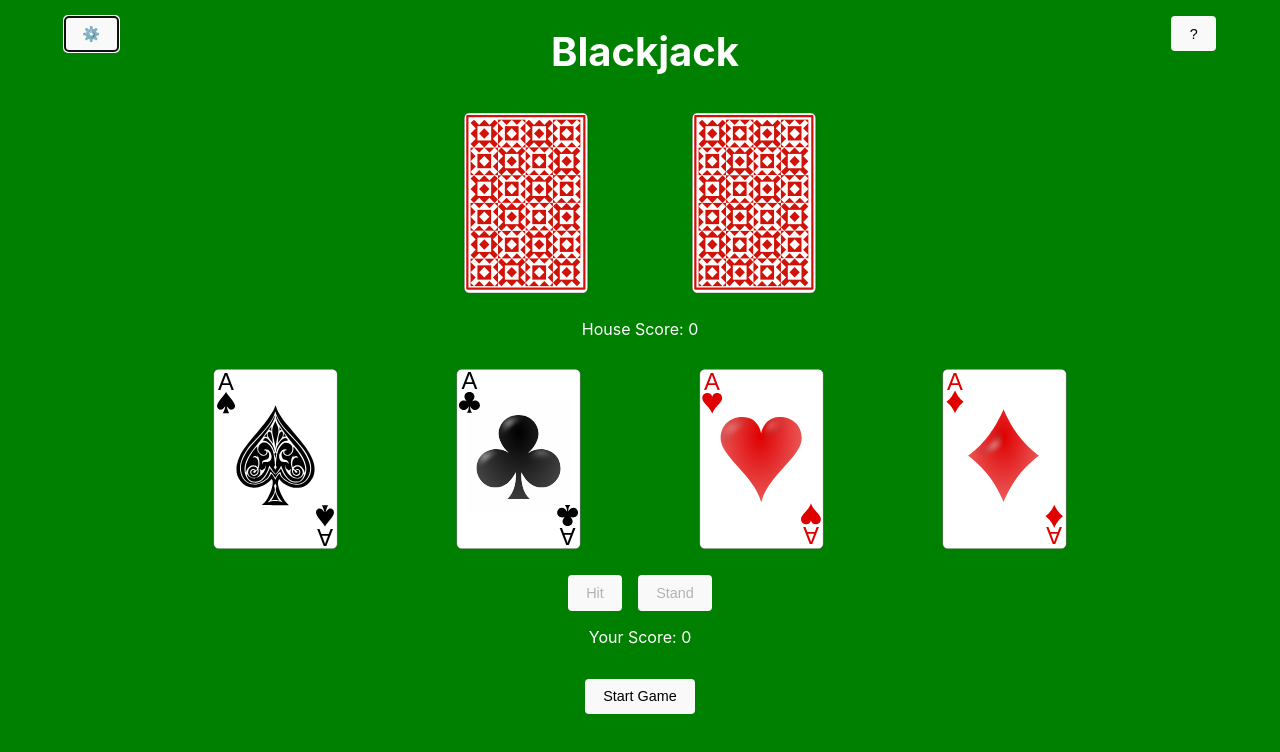
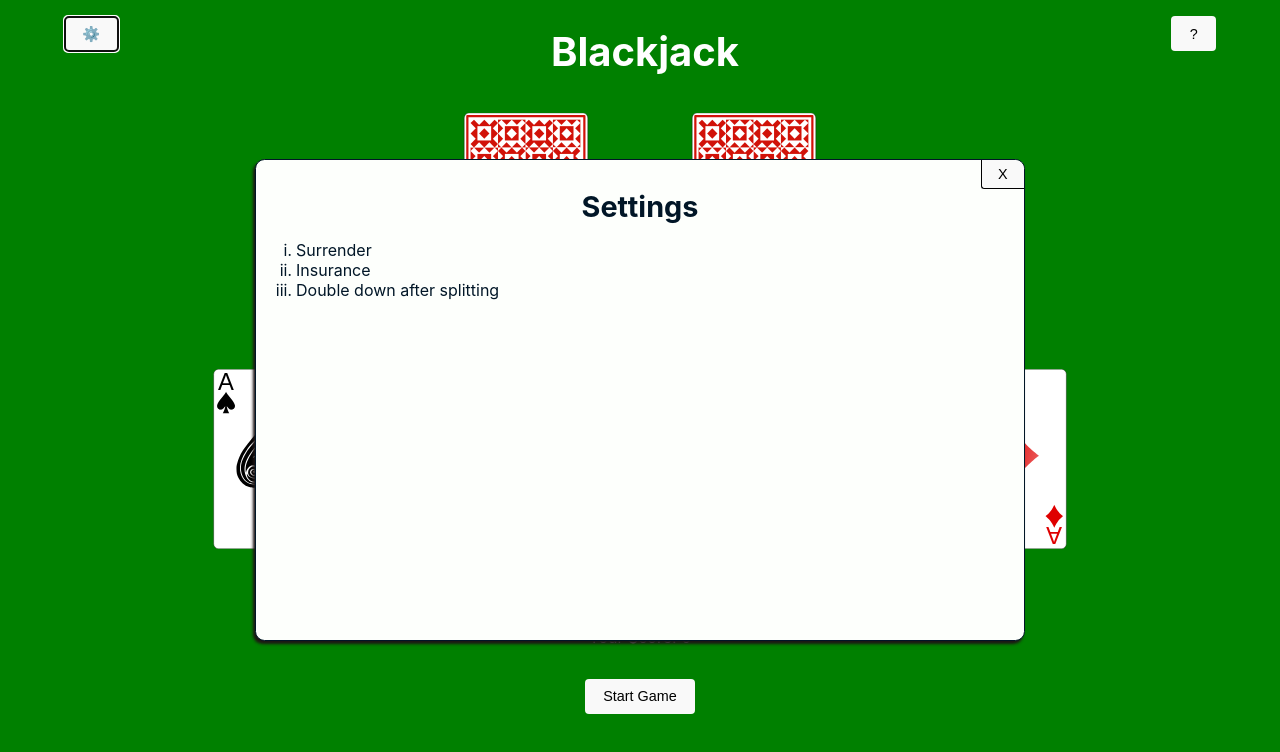
Before and after one commit to davebroc/Blackjack, a React (Vite) app: page / in a window 1280 px wide. Both pictures are taken after a click on the button "⚙️". Shown: the top 752 px of the page. Built offline with nearby package versions, Linux system fonts and the light colour scheme; the HTML template or start-up script is replaced by a standard one.

Commit message:
basic setting popup implimented

```diff
--- a/src/App.css
+++ b/src/App.css
@@ -53,6 +53,68 @@ header>button {
 }
 
 
+.during-popup {
+  background: linear-gradient(rgba(0, 0, 0, 0.7), rgba(0, 0, 0, 0.7));
+}
+
+
+.PopUp {
+  position: fixed;
+  left: 50%;
+  top: 50%;
+  transform: translate(-50%, -50%);
+  width: 60%;
+  height: 60%;
+  border: 1px solid #011627;
+  border-radius: 0.6rem;
+  box-shadow: -2px 3px 3px rgb(30, 21, 21);
+  background-color: #FDFFFC;
+  display: flex;
+  flex-direction: column;
+  align-items: center;
+  color: #011627;
+}
+
+.popup-x {
+  width: 3em;
+  height: 2em;
+  padding: 0;
+  margin: 0;
+  border: none;
+  border-radius: 0;
+  border-top-right-radius: 0.6rem;
+  border-bottom-left-radius: 0.2rem;
+  border-bottom: 1px solid black;
+  border-left: 1px solid black;
+  align-self: flex-end;
+  justify-self: flex-start;
+}
+
+.pu-button-container {
+  margin-bottom: 0.5em;
+}
+
+
+.PopUp h2 {
+  margin: 0;
+}
+
+ul {
+  list-style-type: lower-roman
+}
+
+.pu-content-container {
+  width: 100%;
+  display: flex;
+  flex-direction: column;
+
+}
+
+
+
+
+
+
 @media only screen and (min-width: 600px) {
   .hand {
     height: 25vh;
--- a/src/App.jsx
+++ b/src/App.jsx
@@ -1,6 +1,7 @@
 import React from 'react';
 import './App.css';
 import Card from './Card';
+import Settings from './Settings';
 
 const cardData = [
   { value: 11, img: './cards/ace_of_spades.svg' },
@@ -73,6 +74,10 @@ function App() {
   // const [isBustD, setBustD] = React.useState(false);
   const [gameState, setGameState] = React.useState("pre");
   const [endText, setEndText] = React.useState("");
+  const [popUp, setPopUp] = React.useState(false)
+  const duringPopUp = popUp ? " during-popup" : ""
+
+
 
   function startGame() {
     setGameState("during");
@@ -192,15 +197,8 @@ function App() {
 
   }
   React.useEffect(() => {
-    // console.log(gameState)
     if (dealerHit > 0 && gameState === 'during') {
       const idx = getUnplayedIndex();
-      // let idx;
-      // if (dealerHit === 1)
-      //   idx = (dealerHit * 13);
-      // else
-      //   idx = (dealerHit * 13) - 3;
-
       const handCopy = [...dealerHand];
       handCopy.push(idx);
       if (handCopy.includes(52))
@@ -215,7 +213,6 @@ function App() {
   }, [dealerHand]);
 
   React.useEffect(() => {
-    // console.log(dScoreArray)
     if (dScoreArray.length === 3 && dScoreArray.includes(10) && dScoreArray.includes(11))//blackjack
       setDBJ(true)
     let score = calculateScore("dealer");
@@ -227,13 +224,11 @@ function App() {
   }, [dScoreArray]);
 
   React.useEffect(() => {
-    // if (playerBJ && dScore)
     if (dealerHit > 0 && dScore < 17)
       setTimeout(() => (setDealerHit(dealerHit + 1)), 1000)
     else if (dScoreArray.length > 2) {
       checkGameEnd();
     }
-
   }, [dScore]);
 
   function calculateScore(person) {
@@ -273,14 +268,18 @@ function App() {
     return Math.floor(Math.random() * (cardData.length - 1));
   }
 
+  function settings() {
+    // console.log('hi')
+
+  }
+
   return (
     <div className="App">
       <header >
-        <button id='settings'>⚙️</button>
+        <button id='settingsButton' onClick={() => setPopUp(!popUp)}>⚙️</button>
         <h1>Blackjack</h1>
         <button id='help'>?</button>
       </header>
-
       <div className="hand" id="dealerHand">
         {dealerHand.map((c, i) => <Card key={i} card={cardData[c]} />)}
       </div>
@@ -299,7 +298,12 @@ function App() {
       <p>Your Score: {pScore}</p>
       {gameState === 'post' && <h2 className={winner}>{endText}</h2>}
       {(gameState !== 'during') && <button onClick={startGame} >Start Game</button>}
+
+      <div>
+        {popUp && <Settings setPopUp={setPopUp} />}
+      </div>
     </div>
+
   );
 }
 
--- /dev/null
+++ b/src/Settings.jsx
@@ -0,0 +1,24 @@
+import React from 'react'
+
+export default function Settings(props) {
+    const { setPopUp } = props
+
+    return (
+        <div className="PopUp">
+            <button className="popup-x" onClick={() => setPopUp(false)} >X</button>
+            <h2>Settings</h2>
+            <div className="pu-content-container">
+                <div className=''>
+                    <ul >
+                        <li>Surrender</li>
+                        <li>Insurance</li>
+                        <li>Double down after splitting</li>
+                    </ul>
+                </div>
+            </div>
+            <div className="pu-button-container">
+
+            </div>
+        </div>
+    )
+}
```
